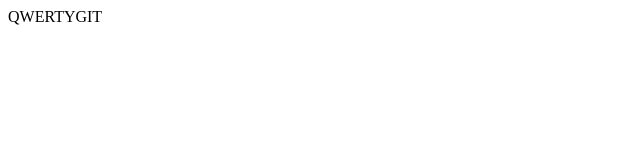
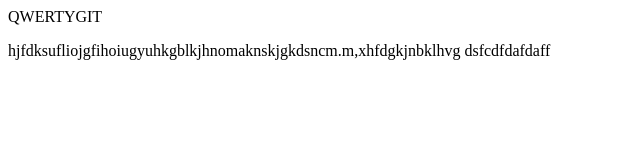
Before and after one commit to Snehakmohanan/sampleworks, a plain HTML site: page index.html in a window 1280 px wide. Shown: the whole page, without its empty margins (0-640 px from the left). Drawn offline with Linux system fonts and the light colour scheme.

Commit message:
code run

```diff
--- a/index.html
+++ b/index.html
@@ -1,5 +1,8 @@
 <html>
     <h>
     QWERTYGIT
+    <p>hjfdksufliojgfihoiugyuhkgblkjhnomaknskjgkdsncm.m,xhfdgkjnbklhvg
+        dsfcdfdafdaff
+    </p>
     </h>
 </html>
```
